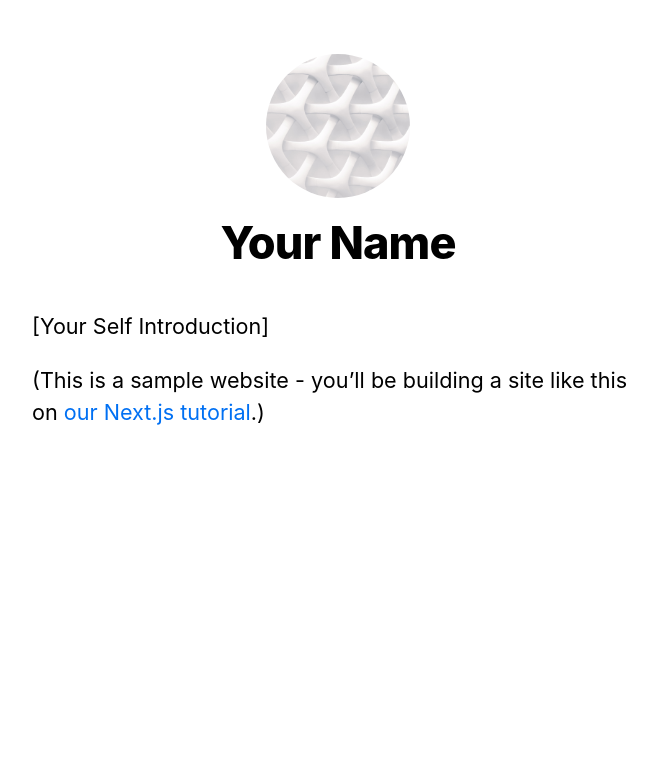
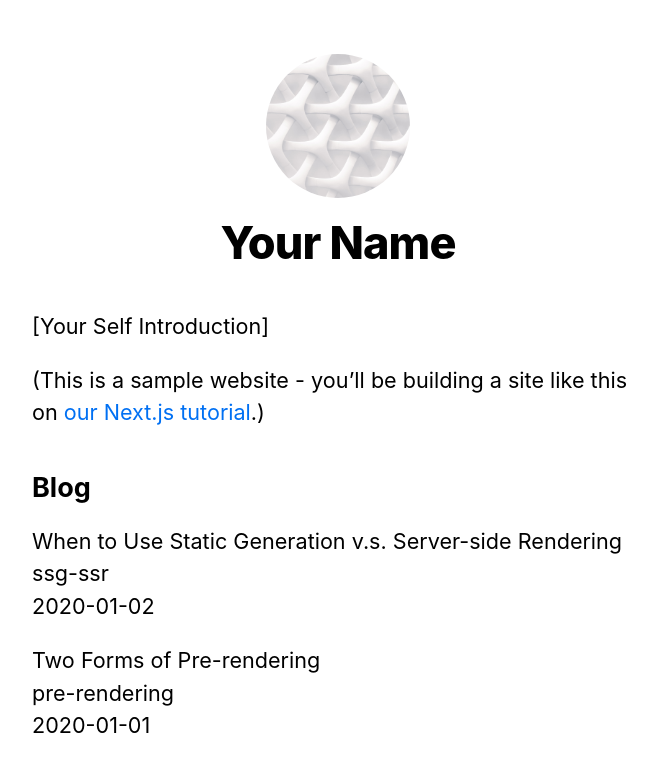
Before and after one commit to roto93/my-first-nextjs, a Next.js app: page / in a window 1280 px wide. Shown: the top 772 px of the page, without its empty margins (302-959 px from the left). Built offline with nearby package versions, Linux system fonts and the light colour scheme.

Commit message:
:zap: getStaticProps

```diff
--- /dev/null
+++ b/lib/posts.js
@@ -0,0 +1,37 @@
+import fs from 'fs';
+import path from 'path';
+import matter from 'gray-matter';
+
+const postsDirectory = path.join(process.cwd(), 'posts');
+
+export function getSortedPostsData() {
+  // Get file names under /posts
+  const fileNames = fs.readdirSync(postsDirectory);
+  const allPostsData = fileNames.map((fileName) => {
+    // Remove ".md" from file name to get id
+    const id = fileName.replace(/\.md$/, '');
+
+    // Read markdown file as string
+    const fullPath = path.join(postsDirectory, fileName);
+    const fileContents = fs.readFileSync(fullPath, 'utf8');
+
+    // Use gray-matter to parse the post metadata section
+    const matterResult = matter(fileContents);
+
+    // Combine the data with the id
+    return {
+      id,
+      ...matterResult.data,
+    };
+  });
+  // Sort posts by date
+  return allPostsData.sort(({ date: a }, { date: b }) => {
+    if (a < b) {
+      return 1;
+    } else if (a > b) {
+      return -1;
+    } else {
+      return 0;
+    }
+  });
+}
--- a/package.json
+++ b/package.json
@@ -6,6 +6,7 @@
     "start": "next start"
   },
   "dependencies": {
+    "gray-matter": "^4.0.3",
     "next": "latest",
     "react": "17.0.2",
     "react-dom": "17.0.2"
--- a/pages/index.js
+++ b/pages/index.js
@@ -1,10 +1,25 @@
-{/* 要改變Link的樣式，就要在裡面另外用<a>包住，然後在<a>加className */ }
-{/* 要連到外部連結，就直接用<a>*/ }
+// 要改變Link的樣式，就要在裡面另外用<a>包住，然後在<a>加className
+// 要連到外部連結，就直接用<a>
 import Head from 'next/head';
 import Layout, { siteTitle } from '../components/layout';
 import utilStyles from '../styles/utils.module.css';
+import { getSortedPostsData } from '../lib/posts'
 
-export default function Home() {
+
+// 當要使用 SSG 時，可以使用 getStaticPorps，
+// getStaticProps 會在 build 時運行，也就是生成靜態的HTML前生成資料
+// 讓你要進行server中的非同步事件或抓外部資料都可以
+// 若想在 request time才生成資料，可使用 getServerSideProps
+export async function getStaticProps() {
+  const allPostsData = getSortedPostsData()
+  return {
+    props: {
+      allPostsData
+    }
+  }
+}
+
+export default function Home({ allPostsData }) {
   return (
     <Layout home>
       <Head>
@@ -17,6 +32,22 @@
           <a href="https://nextjs.org/learn">our Next.js tutorial</a>.)
         </p>
       </section>
+      {/* Add this <section> tag below the existing <section> tag */}
+      <section className={`${utilStyles.headingMd} ${utilStyles.padding1px}`}>
+        <h2 className={utilStyles.headingLg}>Blog</h2>
+        <ul className={utilStyles.list}>
+          {allPostsData.map(({ id, date, title }) => (
+            <li className={utilStyles.listItem} key={id}>
+              {title}
+              <br />
+              {id}
+              <br />
+              {date}
+            </li>
+          ))}
+        </ul>
+      </section>
+
     </Layout>
   );
 }
--- /dev/null
+++ b/posts/pre-rendering.md
@@ -0,0 +1,11 @@
+---
+title: 'Two Forms of Pre-rendering'
+date: '2020-01-01'
+---
+
+Next.js has two forms of pre-rendering: **Static Generation** and **Server-side Rendering**. The difference is in **when** it generates the HTML for a page.
+
+- **Static Generation** is the pre-rendering method that generates the HTML at **build time**. The pre-rendered HTML is then _reused_ on each request.
+- **Server-side Rendering** is the pre-rendering method that generates the HTML on **each request**.
+
+Importantly, Next.js let's you **choose** which pre-rendering form to use for each page. You can create a "hybrid" Next.js app by using Static Generation for most pages and using Server-side Rendering for others.
--- /dev/null
+++ b/posts/ssg-ssr.md
@@ -0,0 +1,19 @@
+---
+title: 'When to Use Static Generation v.s. Server-side Rendering'
+date: '2020-01-02'
+---
+
+We recommend using **Static Generation** (with and without data) whenever possible because your page can be built once and served by CDN, which makes it much faster than having a server render the page on every request.
+
+You can use Static Generation for many types of pages, including:
+
+- Marketing pages
+- Blog posts
+- E-commerce product listings
+- Help and documentation
+
+You should ask yourself: "Can I pre-render this page **ahead** of a user's request?" If the answer is yes, then you should choose Static Generation.
+
+On the other hand, Static Generation is **not** a good idea if you cannot pre-render a page ahead of a user's request. Maybe your page shows frequently updated data, and the page content changes on every request.
+
+In that case, you can use **Server-Side Rendering**. It will be slower, but the pre-rendered page will always be up-to-date. Or you can skip pre-rendering and use client-side JavaScript to populate data.
```
Also changed, not shown: 1 other file (tests, documents, lock files or other folders).
